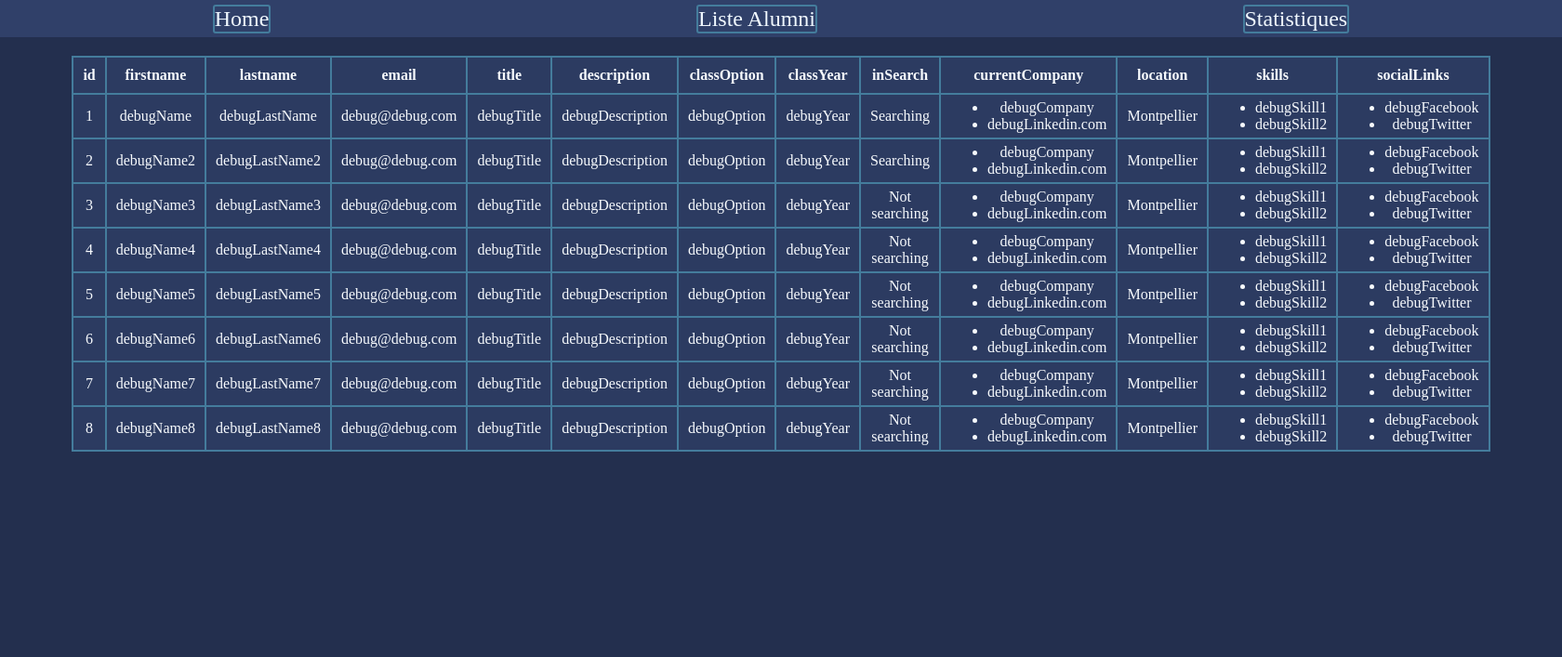
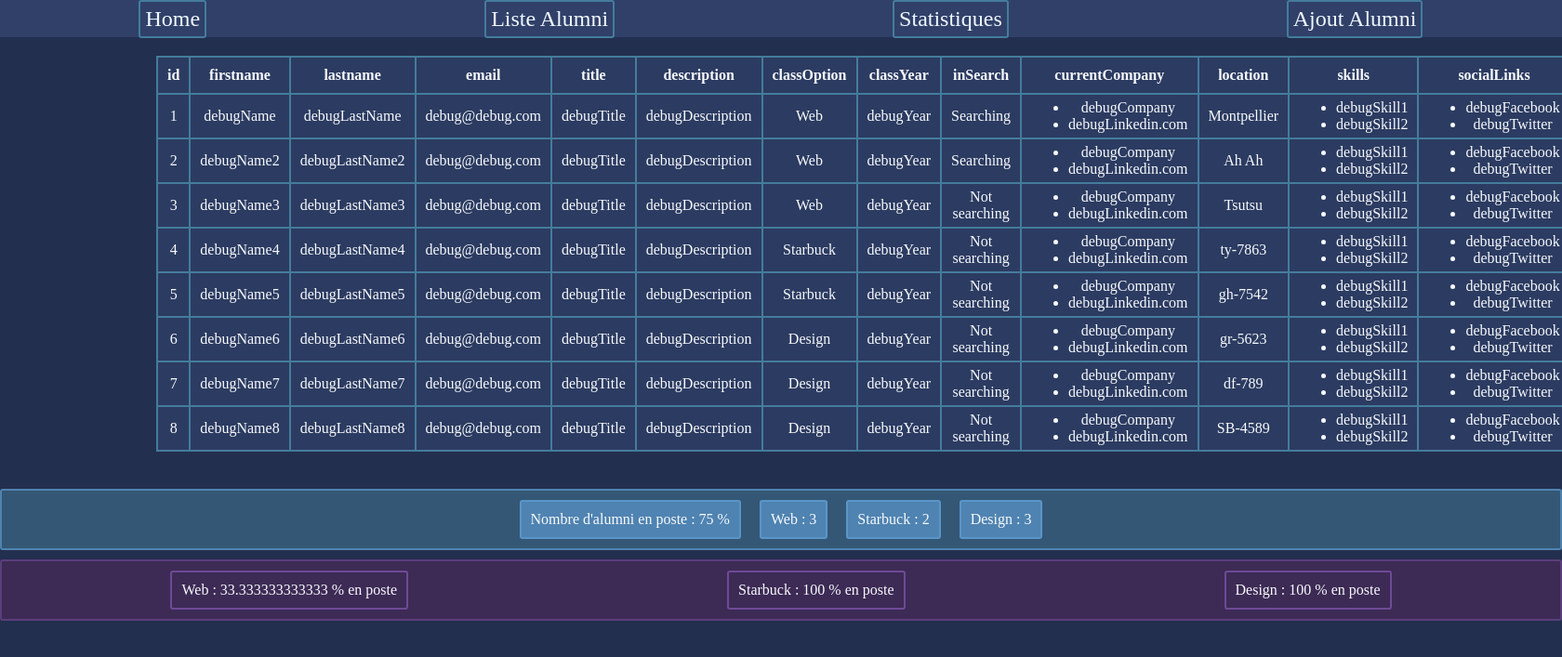
Before and after one commit to Prydwen-kun/FORMATION, a PHP site: page / in a window 1680 px wide. Shown: the top 707 px of the page at 93% size. Run offline with PHP 8.4, Linux system fonts and the light colour scheme.

Commit message:
alumni14
ahahah

```diff
--- /dev/null
+++ b/04_php-fondamentaux/tp/exo14Alumni/function.php
@@ -0,0 +1,40 @@
+<?php
+function specialityCountMap($classOption, &$specialityMap): array
+{
+    if (array_key_exists($classOption, $specialityMap)) {
+        $specialityMap[$classOption] += 1;
+    } else {
+        $specialityMap[$classOption] = 1;
+    }
+    return $specialityMap;
+}
+
+function EmployedPerSpe($alumnuses)
+{
+    $specialite = [];
+    $notInSearch = [];
+    foreach ($alumnuses as $alumni) {
+
+        foreach ($alumni as $key => $value) {
+            if ($key == 'classOption') {
+                if (array_key_exists($value, $specialite)) {
+                    $specialite[$value] += 1;
+                } else {
+                    $specialite[$value] = 1;
+                }
+                //array_count_values()
+            } elseif ($key == 'inSearch' && !$alumni['inSearch']) {
+                $notInSearch[] = $alumni['classOption'];
+            }
+        }
+    }
+    foreach ($specialite as $key => $total) {
+        $numberInposte = array_count_values($notInSearch);
+
+        $percent = ($numberInposte[$key] / $total) * 100;
+        echo '<p>' . $key . ' : ' . $percent . ' % en poste</p>';
+    }
+    // print_r($numberInposte);
+    // print_r($specialite);
+    // print_r($notInSearch);
+}
--- a/04_php-fondamentaux/tp/exo14Alumni/index.php
+++ b/04_php-fondamentaux/tp/exo14Alumni/index.php
@@ -6,6 +6,9 @@
     <meta name="viewport" content="width=device-width, initial-scale=1.0">
     <title>Alumni exo 14</title>
     <link rel="stylesheet" href="style.css">
+    <?php
+    require 'function.php';
+    ?>
 </head>
 
 <body>
@@ -18,7 +21,7 @@
             'email' => 'debug@debug.com',
             'title' => 'debugTitle',
             'description' => 'debugDescription',
-            'classOption' => 'debugOption',
+            'classOption' => 'Web',
             'classYear' => 'debugYear',
             'inSearch' => true,
             'currentCompany' => [
@@ -36,14 +39,14 @@
             'email' => 'debug@debug.com',
             'title' => 'debugTitle',
             'description' => 'debugDescription',
-            'classOption' => 'debugOption',
+            'classOption' => 'Web',
             'classYear' => 'debugYear',
             'inSearch' => true,
             'currentCompany' => [
                 'name' => 'debugCompany',
                 'linkedin' => 'debugLinkedin.com',
             ],
-            'location' => 'Montpellier',
+            'location' => 'Ah Ah',
             'skills' => ['debugSkill1', 'debugSkill2'],
             'socialLinks' => ['debugFacebook', 'debugTwitter']
         ],
@@ -54,14 +57,14 @@
             'email' => 'debug@debug.com',
             'title' => 'debugTitle',
             'description' => 'debugDescription',
-            'classOption' => 'debugOption',
+            'classOption' => 'Web',
             'classYear' => 'debugYear',
             'inSearch' => false,
             'currentCompany' => [
                 'name' => 'debugCompany',
                 'linkedin' => 'debugLinkedin.com',
             ],
-            'location' => 'Montpellier',
+            'location' => 'Tsutsu',
             'skills' => ['debugSkill1', 'debugSkill2'],
             'socialLinks' => ['debugFacebook', 'debugTwitter']
         ],
@@ -72,14 +75,14 @@
             'email' => 'debug@debug.com',
             'title' => 'debugTitle',
             'description' => 'debugDescription',
-            'classOption' => 'debugOption',
+            'classOption' => 'Starbuck',
             'classYear' => 'debugYear',
             'inSearch' => false,
             'currentCompany' => [
                 'name' => 'debugCompany',
                 'linkedin' => 'debugLinkedin.com',
             ],
-            'location' => 'Montpellier',
+            'location' => 'ty-7863',
             'skills' => ['debugSkill1', 'debugSkill2'],
             'socialLinks' => ['debugFacebook', 'debugTwitter']
         ],
@@ -90,14 +93,14 @@
             'email' => 'debug@debug.com',
             'title' => 'debugTitle',
             'description' => 'debugDescription',
-            'classOption' => 'debugOption',
+            'classOption' => 'Starbuck',
             'classYear' => 'debugYear',
             'inSearch' => false,
             'currentCompany' => [
                 'name' => 'debugCompany',
                 'linkedin' => 'debugLinkedin.com',
             ],
-            'location' => 'Montpellier',
+            'location' => 'gh-7542',
             'skills' => ['debugSkill1', 'debugSkill2'],
             'socialLinks' => ['debugFacebook', 'debugTwitter']
         ],
@@ -108,14 +111,14 @@
             'email' => 'debug@debug.com',
             'title' => 'debugTitle',
             'description' => 'debugDescription',
-            'classOption' => 'debugOption',
+            'classOption' => 'Design',
             'classYear' => 'debugYear',
             'inSearch' => false,
             'currentCompany' => [
                 'name' => 'debugCompany',
                 'linkedin' => 'debugLinkedin.com',
             ],
-            'location' => 'Montpellier',
+            'location' => 'gr-5623',
             'skills' => ['debugSkill1', 'debugSkill2'],
             'socialLinks' => ['debugFacebook', 'debugTwitter']
         ],
@@ -126,14 +129,14 @@
             'email' => 'debug@debug.com',
             'title' => 'debugTitle',
             'description' => 'debugDescription',
-            'classOption' => 'debugOption',
+            'classOption' => 'Design',
             'classYear' => 'debugYear',
             'inSearch' => false,
             'currentCompany' => [
                 'name' => 'debugCompany',
                 'linkedin' => 'debugLinkedin.com',
             ],
-            'location' => 'Montpellier',
+            'location' => 'df-789',
             'skills' => ['debugSkill1', 'debugSkill2'],
             'socialLinks' => ['debugFacebook', 'debugTwitter']
         ],
@@ -144,30 +147,34 @@
             'email' => 'debug@debug.com',
             'title' => 'debugTitle',
             'description' => 'debugDescription',
-            'classOption' => 'debugOption',
+            'classOption' => 'Design',
             'classYear' => 'debugYear',
             'inSearch' => false,
             'currentCompany' => [
                 'name' => 'debugCompany',
                 'linkedin' => 'debugLinkedin.com',
             ],
-            'location' => 'Montpellier',
+            'location' => 'SB-4589',
             'skills' => ['debugSkill1', 'debugSkill2'],
             'socialLinks' => ['debugFacebook', 'debugTwitter']
         ],
     ];
     ?>
     <header>
-        <nav>
-            <a href="#">Home</a>
+        <nav class="main_nav">
+            <a href="index.php">Home</a>
             <a href="#">Liste Alumni</a>
             <a href="#">Statistiques</a>
+            <a href="ajoutAlumni.php">Ajout Alumni</a>
         </nav>
     </header>
     <section class="container">
         <table>
             <tbody>
                 <?php
+                $percentage = 0;
+                $nbEnPoste = 0;
+                $specialityMap = [];
                 foreach ($alumnuses as $alumni) {
                     foreach ($alumni as $key => $value) {
                         echo '<th>' . $key . '</th>';
@@ -185,14 +192,19 @@
 
                                 <?php
                                 if (!is_array($stat)) {
-                                    if ($key == 'inSearch') {
+                                    if ($key == 'classOption') {
+                                        specialityCountMap($stat, $specialityMap);
+                                        echo '<p>' . $stat . '</p>';
+                                    } elseif ($key == 'inSearch') {
                                         if ($stat) {
                                             echo '<p>Searching</p>';
                                         } else {
                                             echo '<p>Not searching</p>';
+                                            $nbEnPoste++;
                                         }
-                                    } else
+                                    } else {
                                         echo '<p>' . $stat . '</p>';
+                                    }
                                 } else {
                                     echo '<ul>';
                                     foreach ($stat as $value) {
@@ -209,6 +221,25 @@
             </tbody>
         </table>
     </section>
+    <section class="stats">
+        <p>
+            <?php
+            echo 'Nombre d\'alumni en poste : ' . (($nbEnPoste / count($alumnuses)) * 100) . ' % ';
+            ?>
+        </p>
+        <?php
+
+        foreach ($specialityMap as $key => $value) {
+
+            echo '<p>' . $key . ' : ' . $value . '</p>';
+        }
+        ?>
+    </section>
+    <section class="class_stats">
+        <?php
+        EmployedPerSpe($alumnuses);
+        ?>
+    </section>
 </body>
 
 </html>
--- a/04_php-fondamentaux/tp/exo14Alumni/style.css
+++ b/04_php-fondamentaux/tp/exo14Alumni/style.css
@@ -23,7 +23,7 @@ table {
 table,
 th,
 td {
-    background-color: rgb(44, 59, 97);;
+    background-color: rgb(44, 59, 97);
     border: 2px solid rgb(68, 124, 156);
     border-radius: 3px;
 }
@@ -39,6 +39,7 @@ td {
 a {
     color: aliceblue;
     text-decoration: none;
+
 }
 
 nav {
@@ -52,18 +53,56 @@ nav {
     margin-bottom: 20px;
 }
 
-nav>a {
+.main_nav>a {
     font-size: 24px;
     border: 2px solid rgb(68, 124, 156);
     border-radius: 3px;
+    padding: 5px;
+}
+
+.container {
+    width: 80%;
+    display: flex;
+    flex-direction: column;
+    justify-content: center;
+    margin: 0 auto;
 
 }
 
-.container {
-    width: 100%;
+.stats {
     display: flex;
-    flex-direction: column;
+    flex-direction: row;
+    align-items: center;
     justify-content: center;
+    background-color: rgb(52, 87, 117);
+    border: 2px solid rgb(79, 131, 177);
+    border-radius: 3px;
+    margin-top: 40px;
+    padding: 10px;
+}
+
+.stats>p {
+    background-color: rgb(79, 131, 177);
+    border: 2px solid rgb(90, 149, 201);
+    border-radius: 3px;
+    padding: 10px;
+    margin: 0 10px;
+}
+
+.class_stats {
+    background-color: rgb(61, 42, 85);
+    display: flex;
+    flex-direction: row;
     align-items: center;
-    padding: 0 10vw;
+    justify-content: space-around;
+    margin-top: 10px;
+    border: 2px solid rgb(90, 62, 124);
+    border-radius: 3px;
+    padding: 10px;
 }
+
+.class_stats>p {
+    border: 2px solid rgb(109, 75, 150);
+    border-radius: 3px;
+    padding: 10px;
+}
```
Also changed, not shown: 04_php-fondamentaux/tp/exo14Alumni/ajoutAlumni.php (added, +14 -0 lines).
